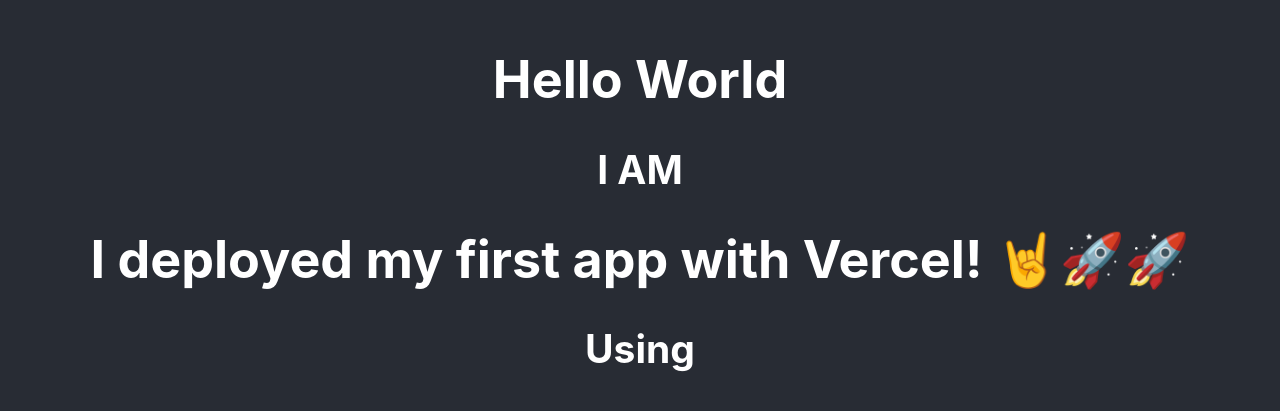
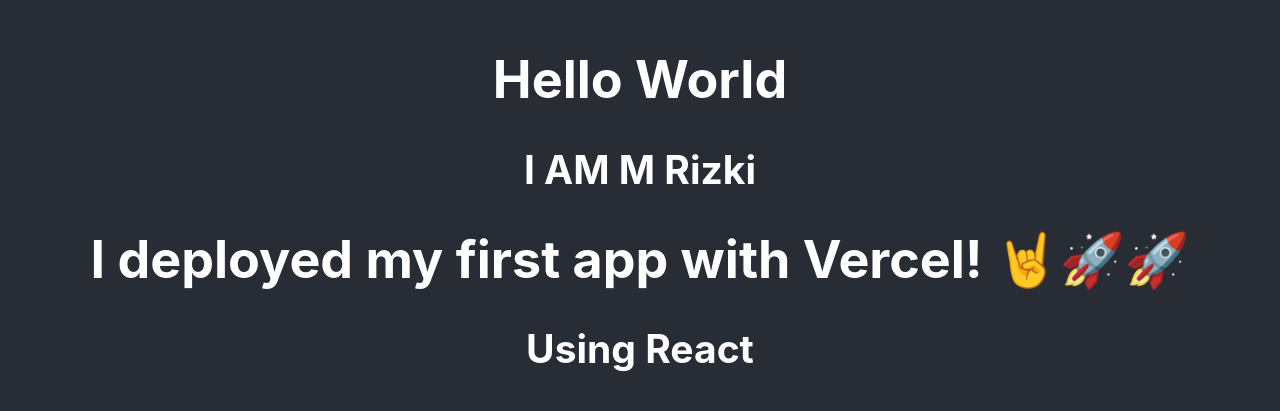
Before and after one commit to rizki97mr/rizki-reactjs1, a React (Create React App) app: page / in a window 1280 px wide. Shown: the part 191-602 px from the top of the page. Built offline with nearby package versions, Linux system fonts and the light colour scheme.

Commit message:
use props index.js

```diff
--- a/src/Materi/Komponen/index.jsx
+++ b/src/Materi/Komponen/index.jsx
@@ -9,8 +9,8 @@
     render() {
         return (
             <div>
-                <ClassComponent/>
-                <FunctionalComponent />
+                <ClassComponent nama="M Rizki" />
+                <FunctionalComponent code="React" />
             </div>
         )
     }
```
